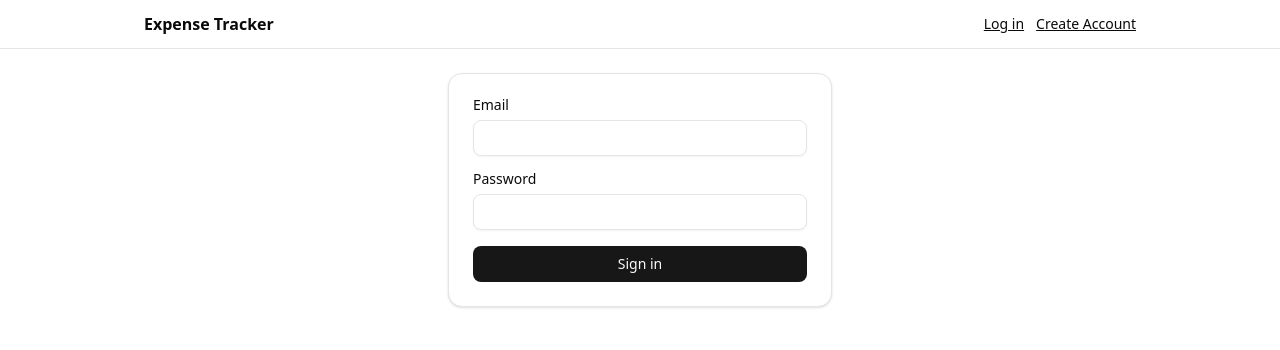
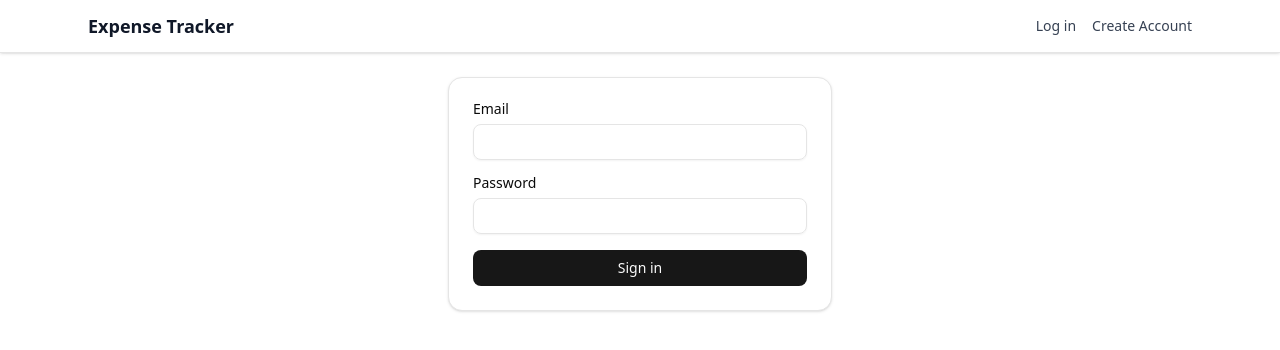
Before and after one commit to jiebinzhou98/expense, a Next.js app: page /login in a window 1280 px wide. Shown: the top 350 px of the page. Built offline with nearby package versions, Linux system fonts and the light colour scheme; no server answers.

Commit message:
feat: :zap: fix the css on top nav bar

```diff
--- a/components/SignOutButton.tsx
+++ b/components/SignOutButton.tsx
@@ -1,14 +1,37 @@
 'use client'
+
 import { useRouter } from 'next/navigation'
 import { supabase } from '@/lib/supabase/client'
 import { Button } from '@/components/ui/button'
+import { toast } from 'sonner'
 
-export default function SignOutButton() {
+export default function SignOutButton({
+  children,
+}: {
+  children?: React.ReactNode
+}) {
   const router = useRouter()
-  const onClick = async () => {
-    await supabase.auth.signOut()
-    router.replace('/')
-    router.refresh()
+
+  const handleSignOut = async () => {
+    try {
+      const { error } = await supabase.auth.signOut()
+      if (error) throw error
+      toast.success('Signed out')
+      router.push('/login')
+      router.refresh()
+    } catch (err: any) {
+      console.error(err)
+      toast.error('Sign out failed')
+    }
   }
-  return <Button onClick={onClick}>Sign Out</Button>
+
+  return (
+    <Button
+      onClick={handleSignOut}
+      variant="secondary"
+      className="hover:bg-gray-200 transition-colors"
+    >
+      {children ?? 'Sign Out'}
+    </Button>
+  )
 }
--- a/components/TopNav.tsx
+++ b/components/TopNav.tsx
@@ -1,35 +1,65 @@
-// components/TopNav.tsx  (SERVER component)
-import Link from 'next/link'
-import SignOutButton from './SignOutButton'
-import { createSupabaseServerClient } from '@/lib/supabase/server'
-
-// Optional: ensure this header never gets statically cached
-export const dynamic = 'force-dynamic'
+import Link from "next/link";
+import SignOutButton from "./SignOutButton";
+import { createSupabaseServerClient } from "@/lib/supabase/server";
 
 export default async function TopNav() {
-  const sb = await createSupabaseServerClient()
-  const { data } = await sb.auth.getUser()
-  const user = data.user
+  const sb = await createSupabaseServerClient();
+  const { data } = await sb.auth.getUser();
+  const user = data.user;
 
   return (
-    <header className="w-full border-b bg-white">
-      <div className="mx-auto max-w-5xl px-4 py-3 flex items-center justify-between">
-        <Link href="/" className="font-semibold">Expense Tracker</Link>
+    <header className="sticky top-0 z-50 w-full border-b bg-white/80 backdrop-blur-md shadow-sm">
+      <div className="mx-auto max-w-6xl px-6 py-3 flex items-center justify-between">
+        {/* Left side — brand */}
+        <Link
+          href="/"
+          className="font-semibold text-lg text-gray-900 hover:text-primary transition-colors"
+        >
+          Expense Tracker
+        </Link>
 
+        {/* Right side — nav links */}
         {user ? (
-          <nav className="flex items-center gap-3">
-            <Link href="/accounts" className="text-sm underline">Accounts</Link>
-            <Link href="/categories" className="text-sm underline">Categories</Link>
-            <Link href="/transactions" className="text-sm underline">Transactions</Link>
-            <SignOutButton />
+          <nav className="flex items-center gap-5">
+            <Link
+              href="/accounts"
+              className="text-sm text-gray-700 hover:text-primary font-medium transition-colors"
+            >
+              Accounts
+            </Link>
+            <Link
+              href="/categories"
+              className="text-sm text-gray-700 hover:text-primary font-medium transition-colors"
+            >
+              Categories
+            </Link>
+            <Link
+              href="/transactions"
+              className="text-sm text-gray-700 hover:text-primary font-medium transition-colors"
+            >
+              Transactions
+            </Link>
+
+            {/* Sign out button */}
+            <SignOutButton/>
           </nav>
         ) : (
-          <nav className="flex items-center gap-3">
-            <Link href="/login" className="text-sm underline">Log in</Link>
-            <Link href="/register" className="text-sm underline">Create Account</Link>
+          <nav className="flex items-center gap-4">
+            <Link
+              href="/login"
+              className="text-sm font-medium text-gray-700 hover:text-primary transition-colors"
+            >
+              Log in
+            </Link>
+            <Link
+              href="/register"
+              className="text-sm font-medium text-gray-700 hover:text-primary transition-colors"
+            >
+              Create Account
+            </Link>
           </nav>
         )}
       </div>
     </header>
-  )
+  );
 }
```
